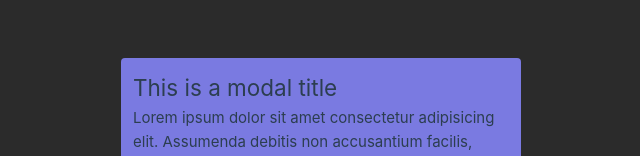
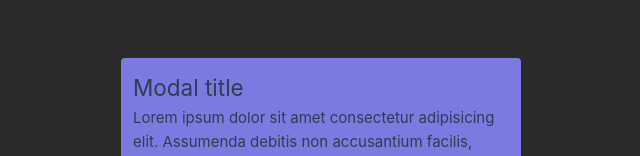
Before and after one commit to pm-ribeiro/v3-udemy-course, a Vue app in the folder vue-composition-api-basics/: page /modals in a window 1280 px wide. Both pictures are taken after a click on the button "Show modal". Shown: the part 240-396 px from the top of the page, without its empty margins (319-959 px from the left). Built offline with nearby package versions, Linux system fonts and the light colour scheme.

Commit message:
feat: added some props

```diff
--- a/vue-composition-api-basics/src/components/Modal.vue
+++ b/vue-composition-api-basics/src/components/Modal.vue
@@ -3,8 +3,9 @@
     <div class="modal-overlay">
       <div class="modal">
 
-      <slot name="title" />
-        <slot />
+        <h2>{{title}}</h2>
+
+        <slot name="body" />
 
         <button @click="showModal = false">
           hide modal
@@ -16,13 +17,16 @@
 </template>
 
 <script setup>
-import { ref } from 'vue';
+/**props */
 
-
-/**
- * modals
-*/
-const showModal = ref(false);
+const props = defineProps({
+  title: {
+    type: String,
+    default: 'A title',
+  },
+});
+// accessing props
+console.log(props.title);
 
 </script>
 
--- a/vue-composition-api-basics/src/views/ModalsView.vue
+++ b/vue-composition-api-basics/src/views/ModalsView.vue
@@ -2,15 +2,17 @@
   <div class="modals">
     <h1>Modals</h1>
     <button  @click="showModal = true">Show modal</button>
-    <Modal v-if="showModal">
-      <template #title>
-        <h2>This is a modal title</h2>
+    <Modal
+      v-if="showModal"
+      title="Modal title"
+    >
+      <template #body>
+        <p>
+          Lorem ipsum dolor sit amet consectetur adipisicing elit.
+          Assumenda debitis non accusantium facilis, placeat vel molestias totam, sit perferendis hic porro ad,
+          nostrum blanditiis dolore dolorum voluptatibus error ullam architecto.
+        </p>
       </template>
-      <p>
-        Lorem ipsum dolor sit amet consectetur adipisicing elit.
-        Assumenda debitis non accusantium facilis, placeat vel molestias totam, sit perferendis hic porro ad,
-        nostrum blanditiis dolore dolorum voluptatibus error ullam architecto.
-      </p>
     </Modal>
   </div>
 </template>
```
